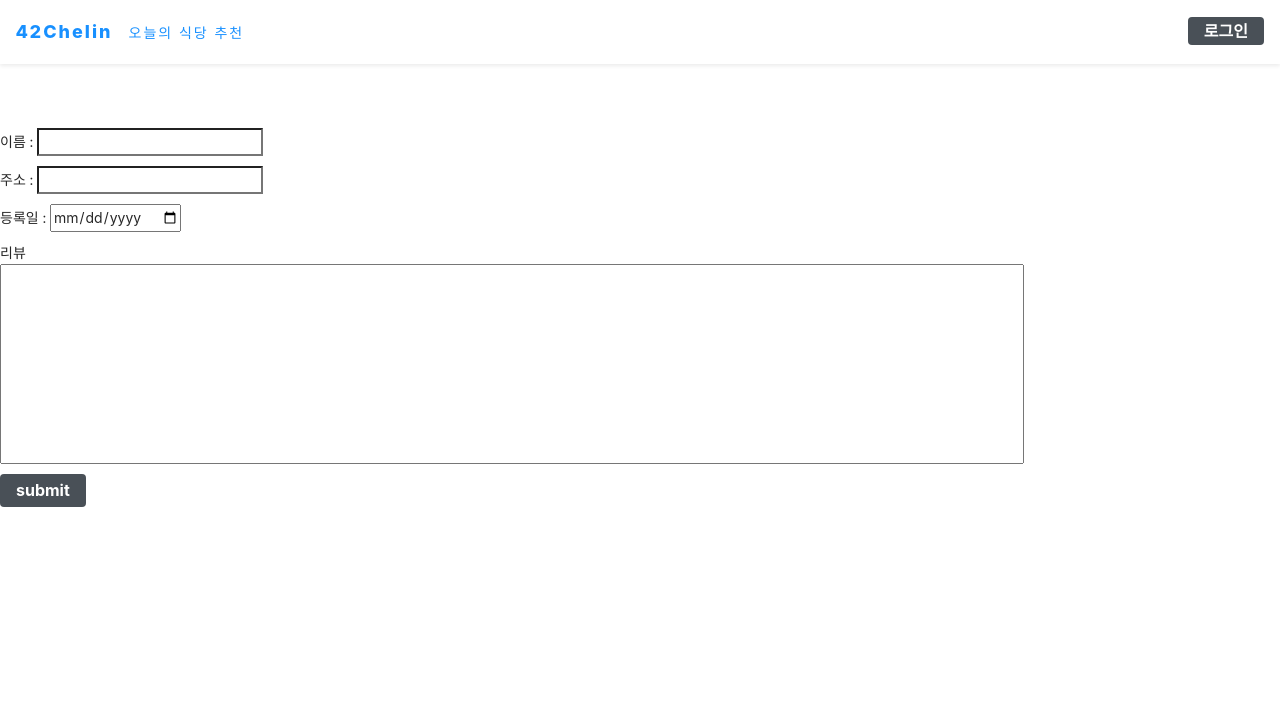
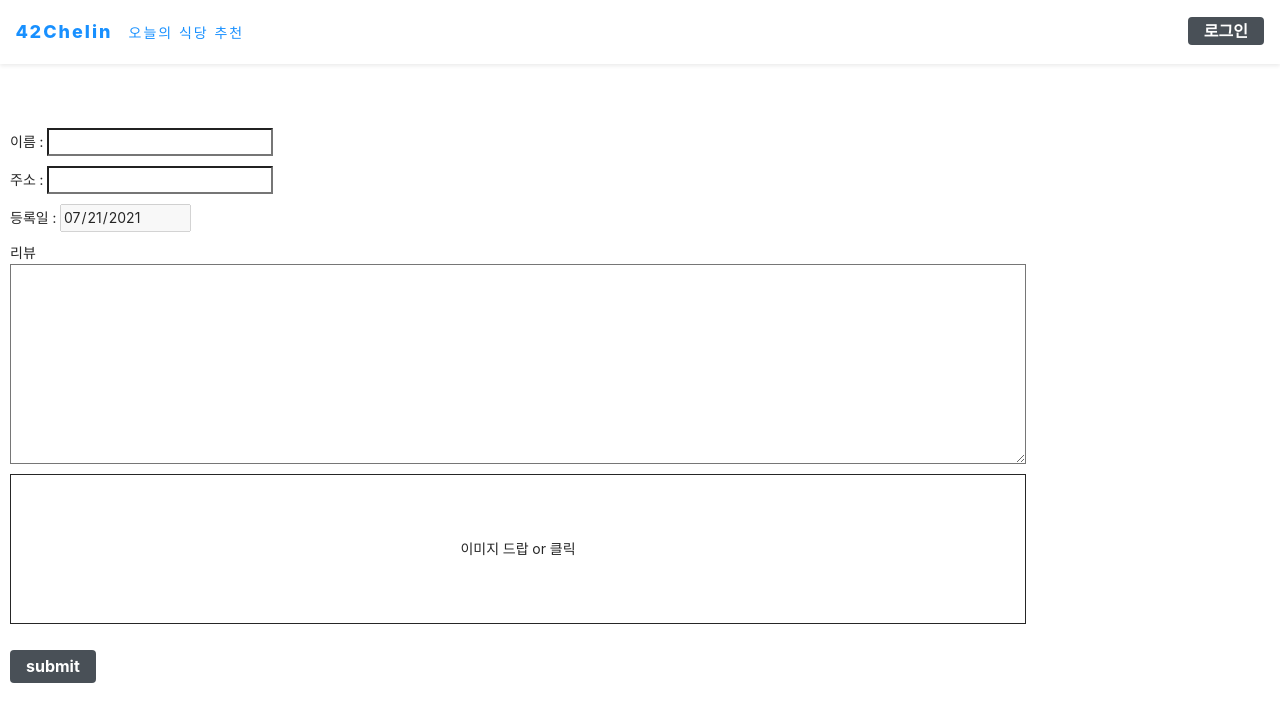
Before and after one commit to kwagyoo/42chelin, a React (Create React App) app in the folder frontend/: page /write in a window 1280 px wide. Shown: the top 722 px of the page. Built offline with nearby package versions, Linux system fonts and the light colour scheme.

Commit message:
feat : write 페이지 사진 업로드 기능 추가
업로드된 사진은 files에 저장되어 있으며, 동시에 업로드 된 이미지끼리 배열로 묶여있다.

```diff
--- a/frontend/package.json
+++ b/frontend/package.json
@@ -15,6 +15,7 @@
     "query-string": "^7.0.1",
     "react": "^17.0.2",
     "react-dom": "^17.0.2",
+    "react-dropzone": "^11.3.4",
     "react-hook-form": "^7.12.2",
     "react-router-dom": "^5.2.0",
     "react-scripts": "^4.0.3",
--- a/frontend/src/pages/PostWritePage.js
+++ b/frontend/src/pages/PostWritePage.js
@@ -1,39 +1,163 @@
-import React from 'react';
+import React,{useEffect, useState, useCallback} from 'react';
 import Header from '../common/Header';
 import { useForm } from 'react-hook-form';
 import styled from 'styled-components';
 import Button from '../common/Button';
+import {useDropzone} from 'react-dropzone';
 
 const StyledForm = styled.form`
+  margin-left : 10px;
   > * {
     margin-bottom: 10px;
   }
+  textarea{
+    vertical-align:top;
+  }
 `;
 
+const StyledDrop = styled.div`
+  border-style : solid;
+  border-width : 1px;
+  width : 80%;
+  height : 150px;
+  .dropMsg {
+    margin-top : 63px;
+    text-align : center;
+  }
+`;
+
+const img = {
+  display: "block",
+  width: "auto",
+  height: "100%"
+};
+
+const thumbsContainer = {
+  display: "flex",
+  flexDirection: "row",
+  flexWrap: "wrap",
+  marginTop: 16
+};
+
+const thumb = {
+  display: "inline-flex",
+  borderRadius: 2,
+  border: "1px solid #eaeaea",
+  marginBottom: 8,
+  marginRight: 8,
+  width: 100,
+  height: 100,
+  padding: 4,
+  boxSizing: "border-box"
+};
+
+const thumbInner = {
+  display: "flex",
+  minWidth: 0,
+  overflow: "hidden"
+};
+
 const PostWritePage = () => {
+  const [date, setDate]= useState(null);
+  const [files, setFiles] = useState([]); //업로드한 파일의 배열, 동시에 올린 파일끼리는 안에서 배열로 다시 묶여있다.
+
   const {
     register,
     handleSubmit,
     formState: { errors },
   } = useForm();
+
+  function getFormatDate(date){
+    var year = date.getFullYear();              //yyyy
+    var month = (1 + date.getMonth());          //M
+    month = month >= 10 ? month : '0' + month;  //month 두자리로 저장
+    var day = date.getDate();                   //d
+    day = day >= 10 ? day : '0' + day;          //day 두자리로 저장
+    return  year + '-' + month + '-' + day;       //'-' 추가하여 yyyy-mm-dd 형태 생성 가능
+  }
+
+  const SetTodayDate = () =>{
+    const date = new Date();
+    setDate(getFormatDate(date));
+  }
+
+  const onDrop = useCallback(acceptedFiles => {
+    setFiles(prevFiles=>
+      [...prevFiles,
+      acceptedFiles.map(file =>
+        Object.assign(file, {
+          preview: URL.createObjectURL(file)
+        })
+      )]
+    );
+  }, [])
+  const {getRootProps, getInputProps, isDragActive} = useDropzone({onDrop})
+
+  const InputProps = {
+    ...getInputProps(),
+    multiple: false,
+    accept: "image/gif, image/jpg, image/jpeg",
+  };
+
+  const thumbs = files.map(file => ( //[[file],[file,file]...]와 같이 동시에 업로드한 파일들끼리 묶여있어서 이중 map을 사용해서 내부정보를 얻어온다.
+    file.map(detail=>(
+    <div style={thumb} key={detail.name}>
+      <div style={thumbInner}>
+        <img src={detail.preview} style={img} alt="thumbnail" />
+      </div>
+    </div>
+  ))));
+
+  useEffect(()=>{
+    SetTodayDate();
+  },[]);
+
+  useEffect(
+    () => () => {
+      // Make sure to revoke the data uris to avoid memory leaks
+      files.forEach(file => URL.revokeObjectURL(file.preview));
+      console.log(files);
+    },
+    [files]
+  );
+
   return (
     <React.Fragment>
       <Header />
       <StyledForm>
         <div>
-          이름 : <input type="text"></input>
+          이름 : <input type="text" required></input>
         </div>
         <div>
-          주소 : <input type="text"></input>
+          주소 : <input type="text" required></input>
         </div>
         <div>
-          등록일 : <input type="date"></input>
+          등록일 : <input type="date" placeholder="yyyy-mm-dd" defaultValue={date} disabled></input>
         </div>
         <div>
           리뷰
-          <br />{' '}
-          <input type="textarea" style={{ width: '80%', height: '200px' }} />
+          <br />
+          <textarea style={{ width: '80%', height: '200px' }} required/>
         </div>
+        <StyledDrop {...getRootProps()} maxSize={100} multiple={false}>
+          <input {...InputProps} />
+            {isDragActive ? (
+              <p class="dropMsg">이제 이미지를 놓아주세요</p>
+            ) : (
+              <div
+                style={{
+                  alignItems: "center",
+                  height : "90%"
+                }}
+              >
+                <div style={{ fontSize: "3em", marginBottom: "5px" }}>
+                  <i className="fas fa-file-upload"></i>
+                </div>
+                <div class="dropMsg">이미지 드랍 or 클릭</div>
+              </div>
+            )}
+          </StyledDrop>
+          <div style={thumbsContainer}>{thumbs}</div>
         <Button name="submit"></Button>
       </StyledForm>
     </React.Fragment>
--- a/frontend/src/pages/PostlistPage.js
+++ b/frontend/src/pages/PostlistPage.js
@@ -16,6 +16,8 @@ const images = importAll(
   require.context('../image/', false, /\.(png|jpe?g|svg)$/),
 );
 
+console.log(images);
+
 const PostlistPage = () => {
   return (
     <React.Fragment>
```
Also changed, not shown: 2 other files (tests, documents, lock files or other folders).
